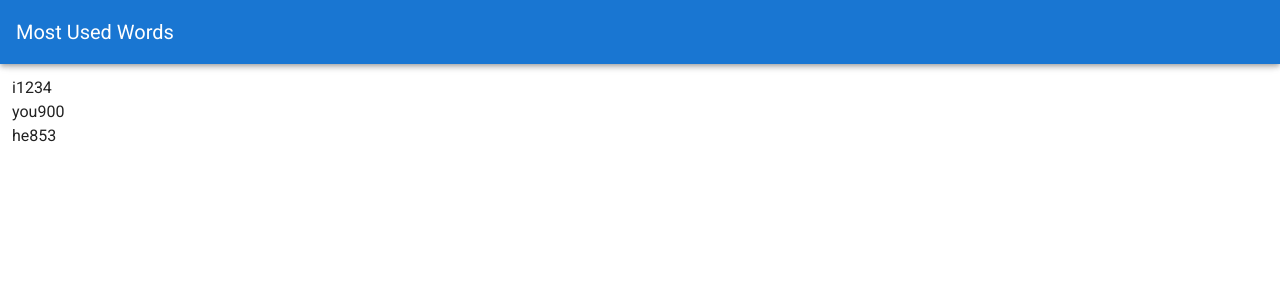
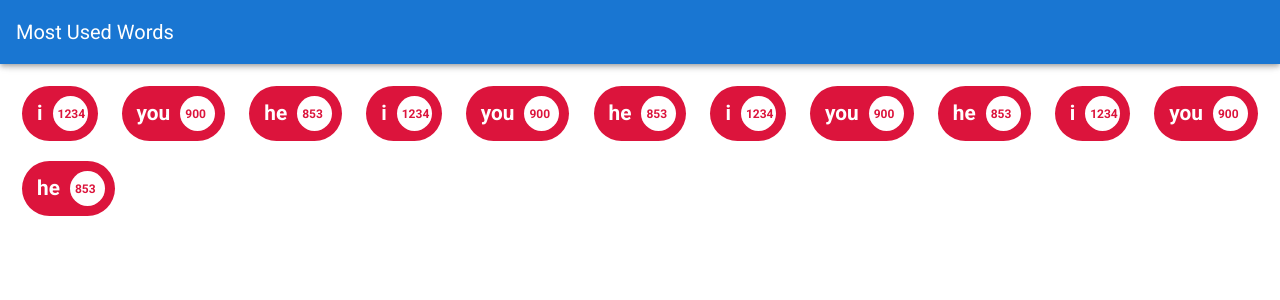
Before and after one commit to jarilton/Palavra_Mais_Usada, a Vue app: page / in a window 1280 px wide. Shown: the top 300 px of the page. Built offline with nearby package versions, Linux system fonts and the light colour scheme.

Commit message:
Adicionando os estilos

```diff
--- a/src/components/Home.vue
+++ b/src/components/Home.vue
@@ -21,6 +21,15 @@
                 { name: 'i', amount: 1234},
                 { name: 'you', amount: 900},
                 { name: 'he', amount: 853},
+                { name: 'i', amount: 1234},
+                { name: 'you', amount: 900},
+                { name: 'he', amount: 853},
+                { name: 'i', amount: 1234},
+                { name: 'you', amount: 900},
+                { name: 'he', amount: 853},
+                { name: 'i', amount: 1234},
+                { name: 'you', amount: 900},
+                { name: 'he', amount: 853},
             ]
         }
     }
@@ -28,5 +37,9 @@
 </script>
 
 <style>
-
+    .pills {
+        display: flex;
+        flex-wrap: wrap;
+        justify-content: space-between;
+    }
 </style>
--- a/src/components/Pill.vue
+++ b/src/components/Pill.vue
@@ -1,7 +1,7 @@
 <template>
-  <div>
-      <span>{{ name }}</span>
-      <span>{{ amount }}</span>
+  <div class="pill">
+      <span class="name">{{ name }}</span>
+      <span class="amount">{{ amount }}</span>
   </div>
 </template>
 
@@ -11,6 +11,39 @@
 }
 </script>
 
-<style>
+<style scoped>
+    .pill {
+        margin: 10px;
+        height: 55px;
+        border-radius: 30px;
 
+        background-color: #dc143c;
+        color: #fff;
+        font-size: 1.3rem;
+        font-weight: bold;
+
+        display: flex;
+        align-items: center;
+    }
+
+    .pill .name {
+        margin-left: 15px;
+    }
+
+    .pill .amount {
+        margin: 10px;
+        padding: 5px;
+        height: 35px;
+        width: 35px;
+        border-radius: 18px;
+
+        background-color: #fff;
+        color: #dc143c;
+
+        font-size: 12px;
+
+        display: flex;
+        align-content: center;
+        align-items: center;
+    }
 </style>
```
